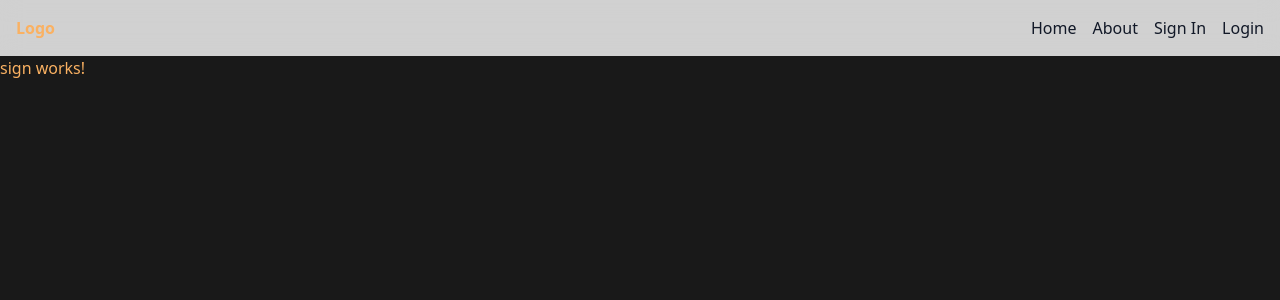
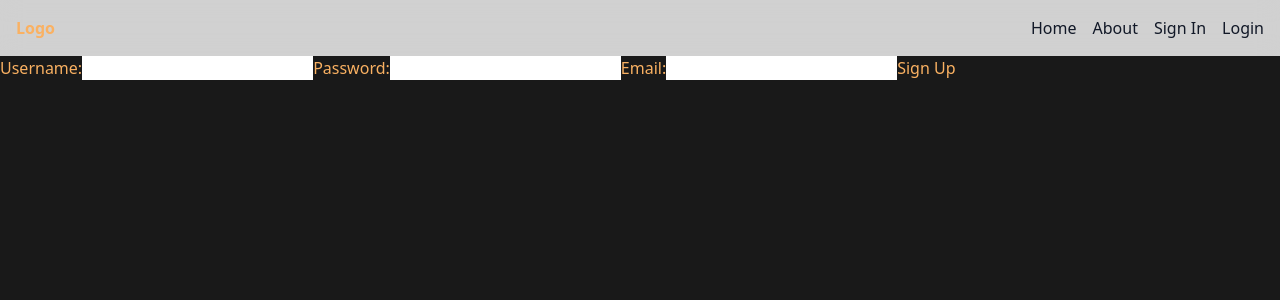
Before and after one commit to OU5AMA/dari-ui, an Angular app: page /auth/sign in a window 1280 px wide. Shown: the top 300 px of the page. Built offline with nearby package versions, Linux system fonts and the light colour scheme.

Commit message:
create an html reactive form for sign component

```diff
--- a/src/app/auth/sign/sign.component.html
+++ b/src/app/auth/sign/sign.component.html
@@ -1 +1,13 @@
-<p>sign works!</p>
+<form [formGroup]="signForm" (ngSubmit)="onSignup()">
+    <!-- username -->
+    <label for="username">Username:</label>
+    <input type="text" formControlName="username" id="username">
+    <!-- password -->
+    <label for="password">Password:</label>
+    <input type="password" formControlName="password" id="password">
+    <!-- email -->
+    <label for="email">Email:</label>
+    <input type="email" formControlName="email" id="email">
+    <!-- sign btn -->
+    <button type="submit">Sign Up</button>
+</form>
```
